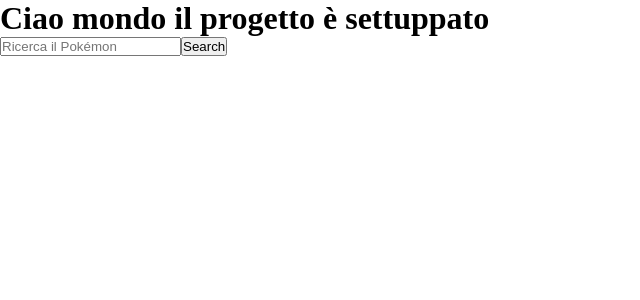
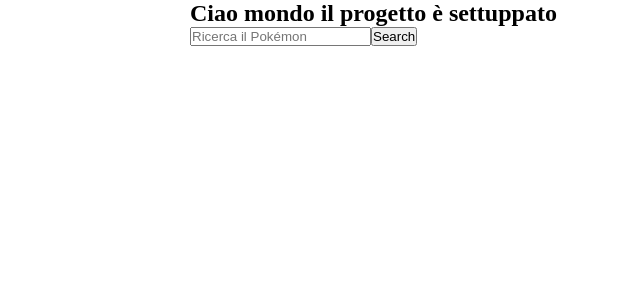
Before and after one commit to DamianoLunardo/vue-pokedex, a Vue app: page / in a window 1280 px wide. Shown: the top 300 px of the page, without its empty margins (0-640 px from the left). Built offline with nearby package versions, Linux system fonts and the light colour scheme.

Commit message:
Setup - pages

```diff
--- a/src/App.vue
+++ b/src/App.vue
@@ -1,18 +1,21 @@
 <script setup>
-import HelloWord from './components/HelloWorld.vue'
+import HelloWord from './components/Header.vue'
 import SearchPart from './components/SearchPart.vue';
 
 </script>
 export default {
   components: {
-    HelloWorld,
+    Header,
     SearchPart
   }
 }
 
 <template>
- <HelloWord />
- <SearchPart />
+  <section class="container">
+    <HelloWord />
+    <SearchPart />
+  </section>
+
 
 </template>
 
--- /dev/null
+++ b/src/components/Header.vue
@@ -0,0 +1,17 @@
+<script setup>
+import { ref } from 'vue'
+
+
+
+
+</script>
+
+<template>
+
+<h1>Ciao mondo il progetto è settuppato</h1>
+
+</template>
+
+<style scoped>
+
+</style>
```
Also changed, not shown: public/poke.png (added).
